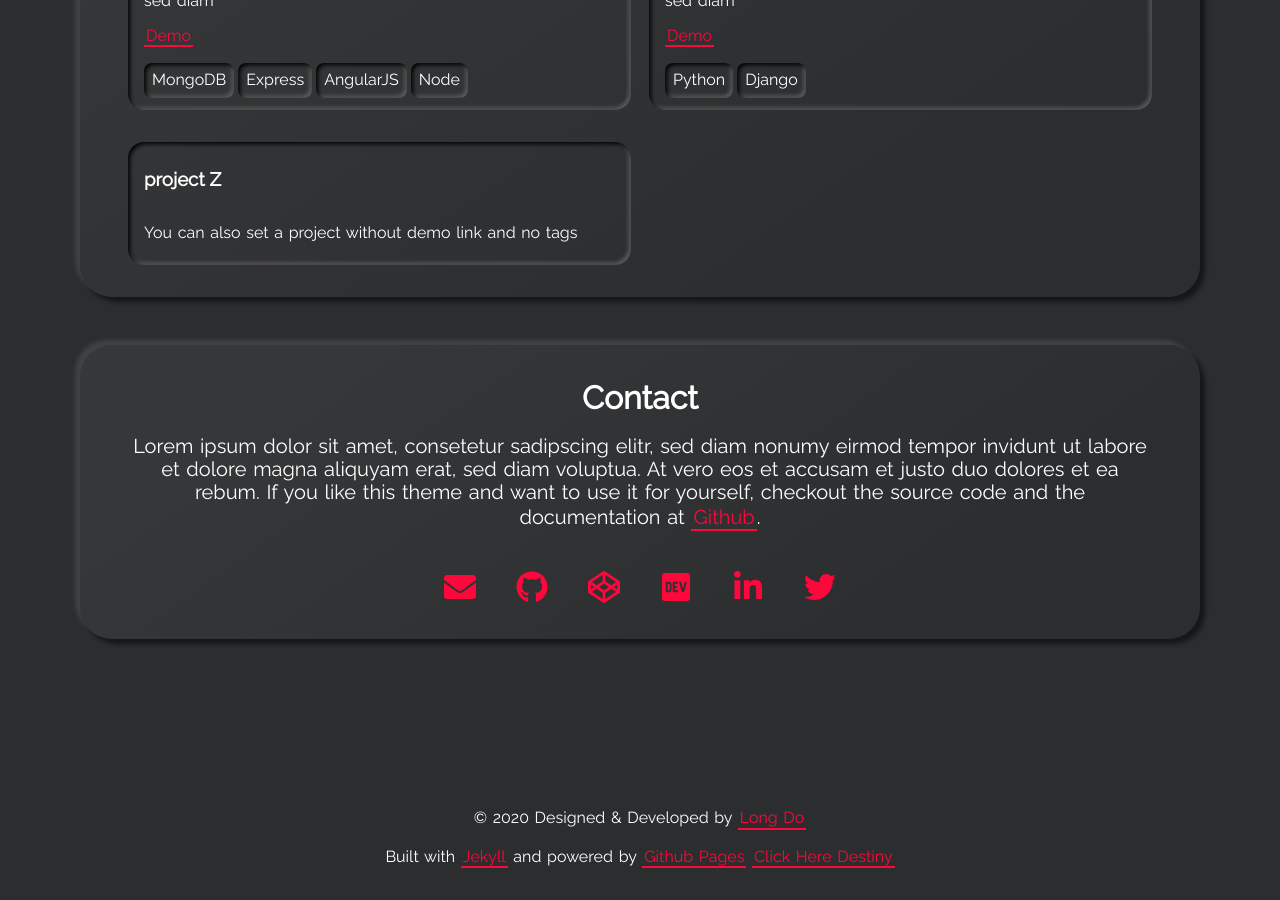
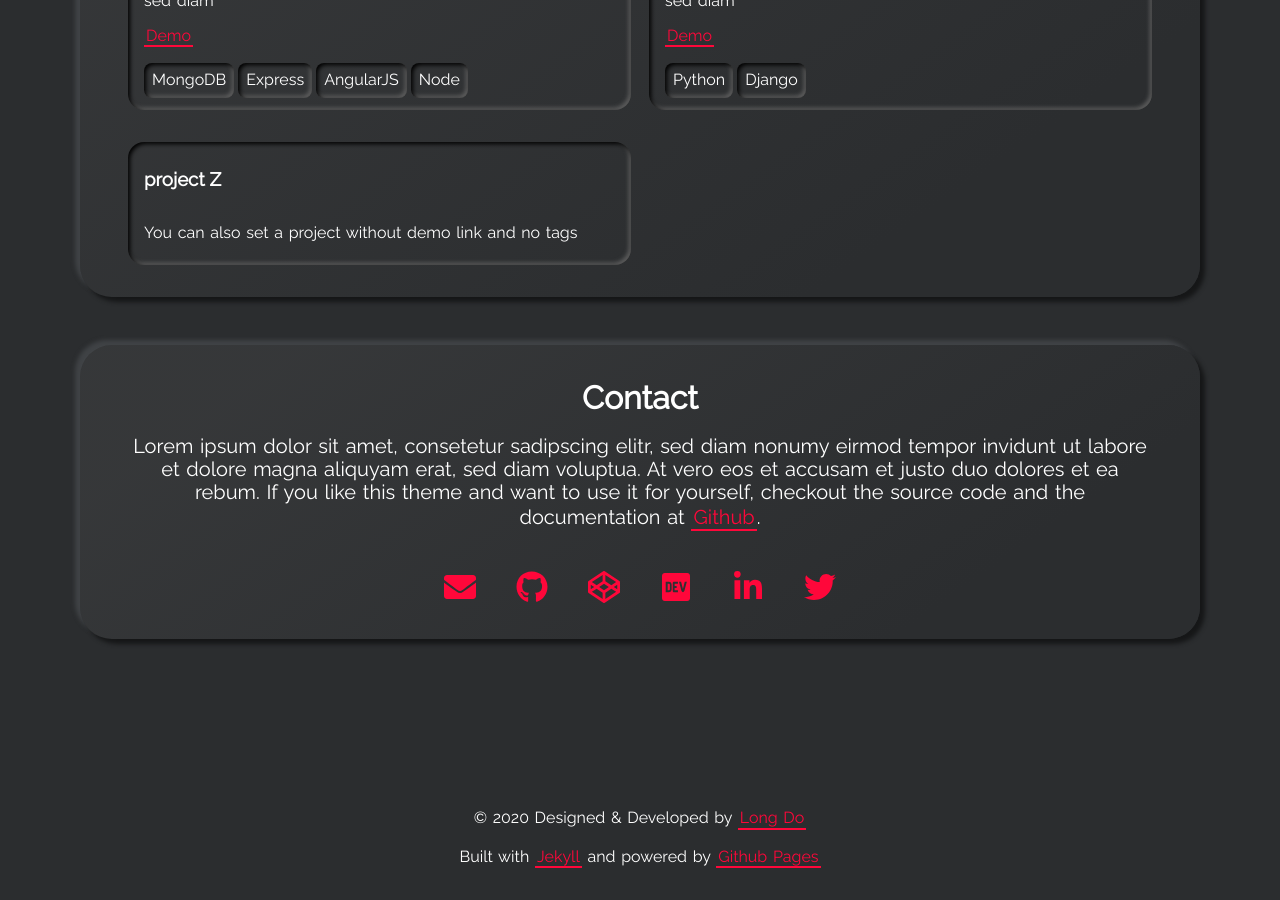
Before and after one commit to eatjason/eatjason.github.io, a Jekyll site: the page built from index.html, in a window 1280 px wide and 900 px high, scrolled down 3158 px. Built offline with Jekyll 4.4.1, drawn with Linux system fonts in a browser that asks for light colours.

Commit message:
deleted change

```diff
--- a/_includes/footer.html
+++ b/_includes/footer.html
@@ -13,9 +13,6 @@
     and powered by
     <a class="highlight-link" href="https://pages.github.com/" target="_blank" rel="noreferrer">
       Github Pages
-    </a>
-    <a class="highlight-link" href="https://us25.chatzy.com/74375864824628" target="_blank" rel="noreferrer">
-      Click Here Destiny
     </a>
   </p>
 </footer>
```
